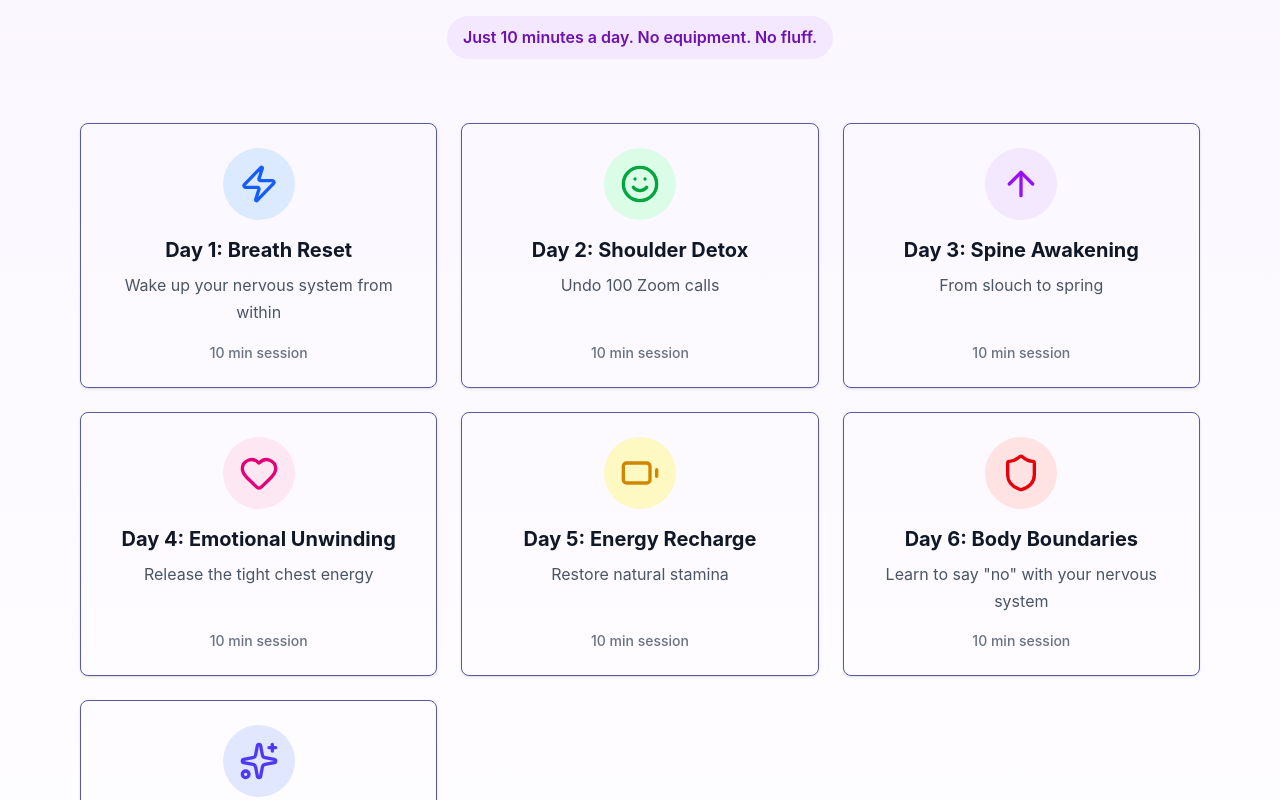
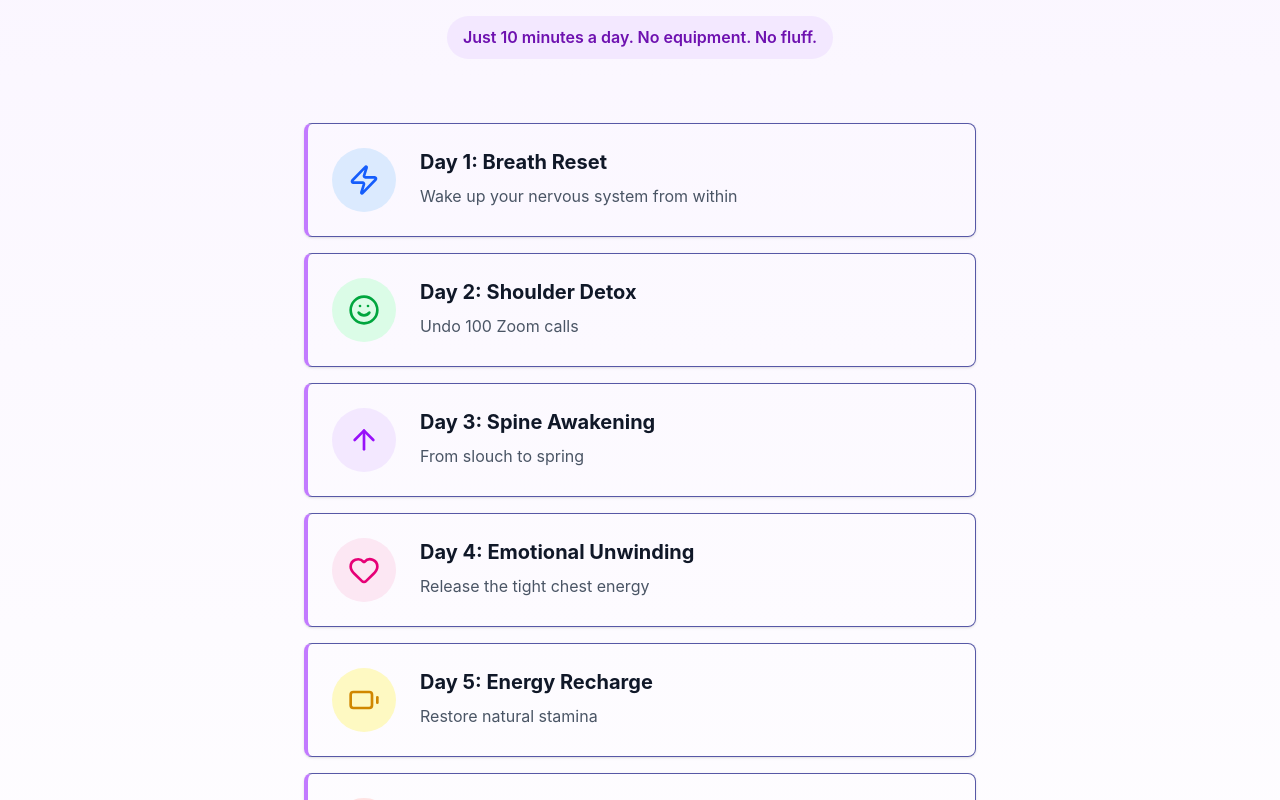
Before and after one commit to ankit0318/lifemoves, a Next.js app: page / in a window 1280 px wide. Shown: the part 2220-3020 px from the top of the page. Built offline with nearby package versions, Linux system fonts and the light colour scheme.

Commit message:
Change day cards to vertical layout

```diff
--- a/src/components/Somatic/ChallengeOverview.tsx
+++ b/src/components/Somatic/ChallengeOverview.tsx
@@ -88,7 +88,7 @@ export default function ChallengeOverview() {
           </div>
         </motion.div>
 
-        <div className="grid md:grid-cols-2 lg:grid-cols-3 gap-6 mb-8">
+        <div className="max-w-2xl mx-auto space-y-4 mb-8">
           {challengeDays.map((day, index) => (
             <motion.div
               key={day.day}
@@ -96,21 +96,22 @@ export default function ChallengeOverview() {
               whileInView={{ opacity: 1, y: 0 }}
               transition={{ duration: 0.6, delay: index * 0.1 }}
               viewport={{ once: true }}
-              className="group"
-              whileHover={{ scale: 1.05, y: -5 }}
+              className="group w-full"
+              whileHover={{ scale: 1.02 }}
             >
-              <Card className="h-full hover:shadow-xl transition-all duration-300">
-                <CardContent className="p-6 flex flex-col items-center text-center h-full">
-                  <div className={`p-4 rounded-full ${day.color} mb-4`}>
-                    <day.icon className="w-10 h-10" />
+              <Card className="hover:shadow-xl transition-all duration-300 border-l-4 border-l-purple-400">
+                <CardContent className="p-4 sm:p-6 flex items-start gap-4 sm:gap-6">
+                  <div className={`p-3 sm:p-4 rounded-full ${day.color} flex-shrink-0`}>
+                    <day.icon className="w-6 h-6 sm:w-8 sm:h-8" />
                   </div>
-                  <h3 className="text-xl font-bold text-gray-900 mb-2">
-                    Day {day.day}: {day.title}
-                  </h3>
-                  <p className="text-gray-600 flex-grow">
-                    {day.description}
-                  </p>
-                  <div className="mt-4 text-sm text-gray-500 font-medium">10 min session</div>
+                  <div className="flex-1 min-w-0">
+                    <h3 className="text-lg sm:text-xl font-bold text-gray-900 mb-2">
+                      Day {day.day}: {day.title}
+                    </h3>
+                    <p className="text-sm sm:text-base text-gray-600">
+                      {day.description}
+                    </p>
+                  </div>
                 </CardContent>
               </Card>
             </motion.div>
```
